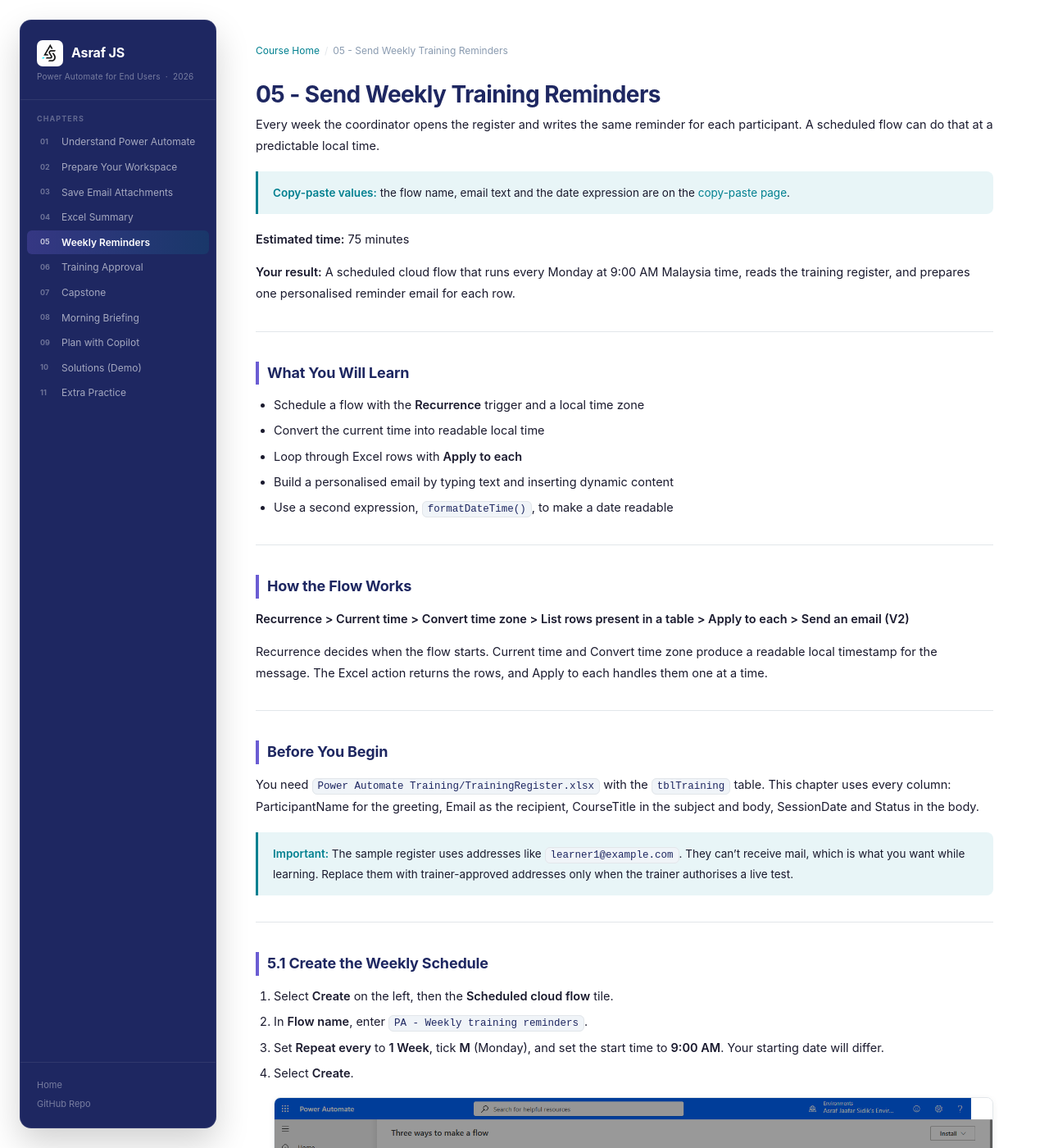
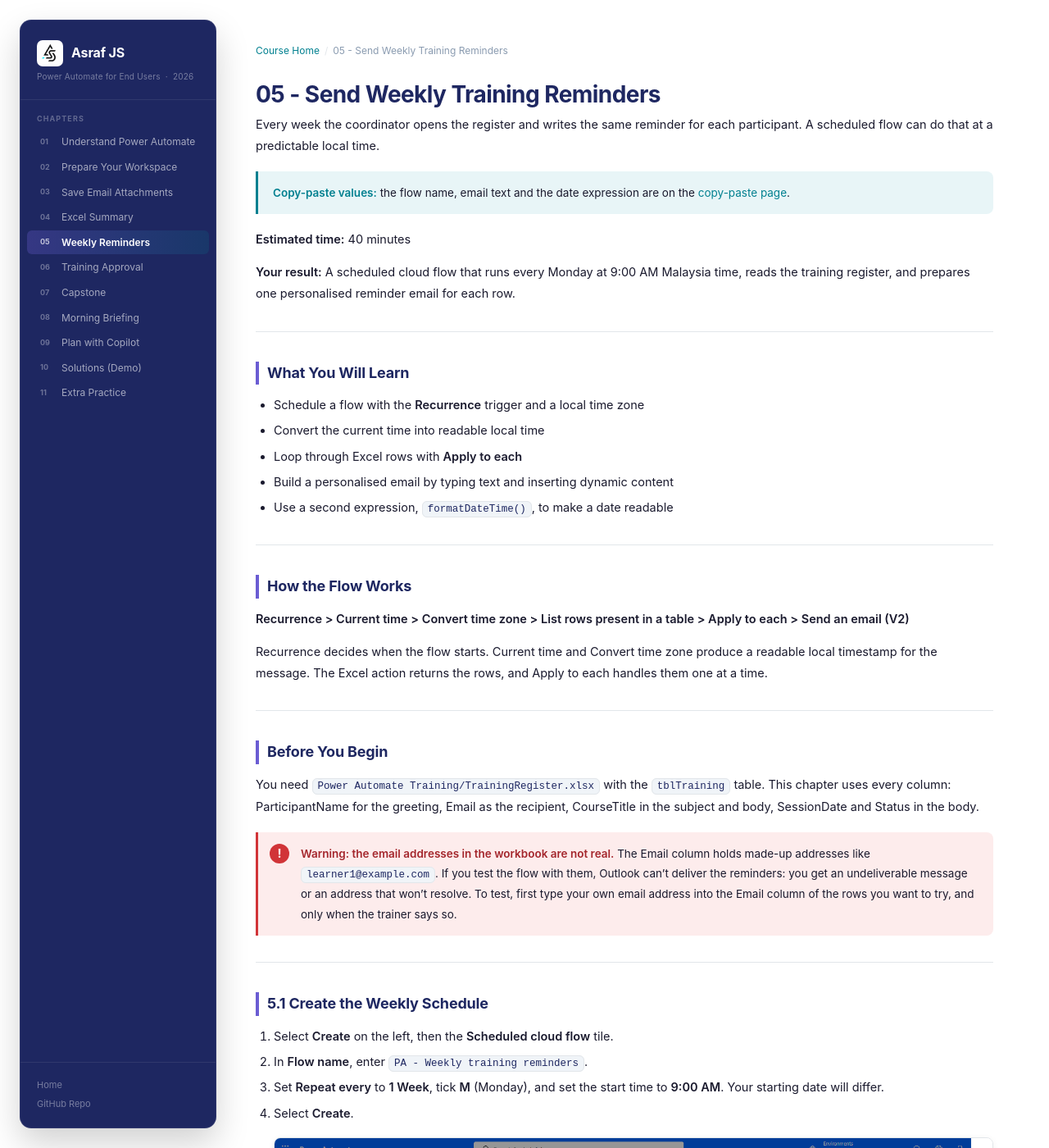
Before and after one commit to Asraf-JS/Microsoft-Power-Automate, a Jekyll site: the page built from 05-weekly-reminders/README.md, in a window 1280 px wide and 1400 px high. Shown: the whole window at 82% size. Built offline with Jekyll 4.4.1, drawn with Linux system fonts in a browser that asks for light colours; our own code applies the rules of GitHub Pages for plain Markdown files; some of the changed text lies outside the part shown.

Commit message:
Chapter 5 class feedback: red warning, fx button first, 40 minutes
A red warning box at the start of Chapter 5 says the workbook's example.com
addresses bounce, so learners put in their own address before testing.
The 5.3 internal-ID text is now a note, since it doesn't always happen.
The fx button is the main way into the expression editor in 4.7, 5.6 and
7.6, with / as the alternative. Chapter 5 is 40 minutes. The site shows
Warning, Stop and Caution callouts in red with an exclamation mark.

Co-Authored-By: Claude Opus 5.5 <noreply@anthropic.com>
Claude-Session: https://claude.ai/code/session_0148JuJBH345Ssc55f3b2yvv

```diff
--- a/05-weekly-reminders/README.md
+++ b/05-weekly-reminders/README.md
@@ -4,7 +4,7 @@ Every week the coordinator opens the register and writes the same reminder for e
 
 > **Copy-paste values:** the flow name, email text and the date expression are on the [copy-paste page](./copy-paste.md).
 
-**Estimated time:** 75 minutes
+**Estimated time:** 40 minutes
 
 **Your result:** A scheduled cloud flow that runs every Monday at 9:00 AM Malaysia time, reads the training register, and prepares one personalised reminder email for each row.
 
@@ -32,7 +32,7 @@ Recurrence decides when the flow starts. Current time and Convert time zone prod
 
 You need `Power Automate Training/TrainingRegister.xlsx` with the `tblTraining` table. This chapter uses every column: ParticipantName for the greeting, Email as the recipient, CourseTitle in the subject and body, SessionDate and Status in the body.
 
-> **Important:** The sample register uses addresses like `learner1@example.com`. They can't receive mail, which is what you want while learning. Replace them with trainer-approved addresses only when the trainer authorises a live test.
+> **Warning: the email addresses in the workbook are not real.** The Email column holds made-up addresses like `learner1@example.com`. If you test the flow with them, Outlook can't deliver the reminders: you get an undeliverable message or an address that won't resolve. To test, first type your own email address into the Email column of the rows you want to try, and only when the trainer says so.
 
 ---
 
@@ -113,11 +113,11 @@ The settings are the same as Chapter 4, section 4.3.
 5. Open the **Table** dropdown and select `tblTraining`.
 6. Under **Advanced parameters**, open the dropdown (it reads **Showing 0 of 6**) and tick **DateTime Format**. In the new **DateTime Format** box, choose **ISO 8601**.
 
-After you pick them, **Location** shows `me`, **Document Library** shows a long code, and **Table** shows an ID in braces like `{46727A35-…}`. That's normal.
+> **Note:** After you pick them, some boxes may switch to an internal value: **Location** to `me`, **Document Library** to a long code, and **Table** to an ID in braces like `{46727A35-…}`. It doesn't happen every time. Names or codes, both are fine.
 
 ![List rows present in a table pointing to TrainingRegister.xlsx and tblTraining with DateTime Format ISO 8601](./images/05-04-list-rows.png)
 
-*Same settings as Chapter 4. The codes in Location, Document Library and Table stand for the names you picked.*
+*Same settings as Chapter 4. If your boxes show codes instead of names, they stand for the same choices.*
 
 **Check your flow so far.** Your screen should look like this.
 
@@ -189,7 +189,7 @@ Each **[bold name]** is a dynamic content token. **Converted time** comes from *
 Run the flow now and the session date reads `2026-09-21T00:00:00.000Z`. That's correct, but nobody wants to read it. There's no dynamic content value for "the date, written nicely", so this is a job for an expression.
 
 1. In the **Body** of **Send an email (V2)**, select the **x** on the **SessionDate** token to remove it. Make sure the cursor stays right after `Session date: ` on that line (click there if it moved).
-2. Type `/` and choose **Insert expression** (or select the **fx** button that appears at the right edge of the Body box).
+2. Select the **fx** button that appears at the right edge of the Body box, just below the lightning bolt. The expression editor opens. (Typing `/` and choosing **Insert expression** works on some screens too, but not all.)
 3. In the expression box, type `formatDateTime(`
 4. At the top of the same panel, switch from the **Function** tab to the **Dynamic content** tab and select **SessionDate** (type `Session` in its search box if it isn't listed). It drops into the expression.
 5. Type `, 'dd MMM yyyy')` and select **Add** (it reads **Update** if you're editing an expression that's already there).
--- a/_layouts/default.html
+++ b/_layouts/default.html
@@ -301,6 +301,28 @@ body{
 }
 
 .main-inner blockquote strong{color:var(--teal);}
+.main-inner blockquote.warn{
+  position:relative;
+  background:#fdecec;
+  border-left-color:#d13438;
+  padding-left:52px;
+}
+.main-inner blockquote.warn::before{
+  content:"!";
+  position:absolute;
+  left:14px;
+  top:14px;
+  width:24px;
+  height:24px;
+  border-radius:50%;
+  background:#d13438;
+  color:#fff;
+  font-weight:700;
+  font-size:15px;
+  line-height:24px;
+  text-align:center;
+}
+.main-inner blockquote.warn strong{color:#a4262c;}
 
 .main-inner table{
   width:100%;
@@ -565,6 +587,12 @@ body{
 
 <script>
 document.addEventListener("DOMContentLoaded", function () {
+  // A blockquote that starts with a bold "Warning", "Stop" or "Caution" label gets the red style.
+  document.querySelectorAll(".main-inner blockquote").forEach(function (q) {
+    const first = q.querySelector("p > strong:first-child");
+    if (first && /^(warning|stop|caution)/i.test(first.textContent.trim())) q.classList.add("warn");
+  });
+
   const codeBlocks = document.querySelectorAll(".main-inner pre");
 
   codeBlocks.forEach(function (pre) {
```
Also changed, not shown: 03-save-email-attachments/README.md (+1 -1 lines), 03-save-email-attachments/copy-paste.md (+1 -1 lines), 04-excel-summary/README.md (+1 -1 lines), 04-excel-summary/copy-paste.md (+1 -1 lines), 05-weekly-reminders/copy-paste.md (+1 -1 lines), 07-capstone/README.md (+1 -1 lines), 07-capstone/copy-paste.md (+1 -1 lines), index.md (+1 -1 lines), README.md, 1 other file.
